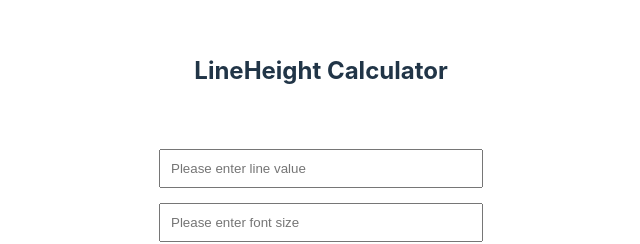
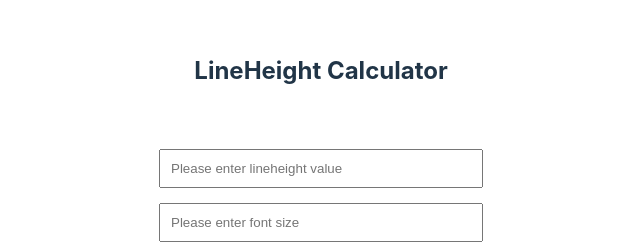
Before and after one commit to QMHLO/lineheight-calculator, a React (Vite) app: page / in a window 1280 px wide. Shown: the part 191-435 px from the top of the page, without its empty margins (319-959 px from the left). Built offline with nearby package versions, Linux system fonts and the light colour scheme.

Commit message:
Update App.jsx

```diff
--- a/src/App.jsx
+++ b/src/App.jsx
@@ -46,7 +46,7 @@ function App() {
         <h2>LineHeight Calculator</h2>
         <p className="result">{data.result !== null ? `Result: ${data.result}` : null}</p>
         <form onSubmit={submitHandler}>
-          <input name="lineValue" value={data.lineValue} type="number" onChange={onChangeHandler} placeholder="Please enter line value" required />
+          <input name="lineValue" value={data.lineValue} type="number" onChange={onChangeHandler} placeholder="Please enter lineheight value" required />
           <input name="fontSize" value={data.fontSize} type="number" onChange={onChangeHandler} placeholder="Please enter font size" required />
           <button type="submit">Calculate</button>
           <button className="reset" onClick={resetHandler}>
```
